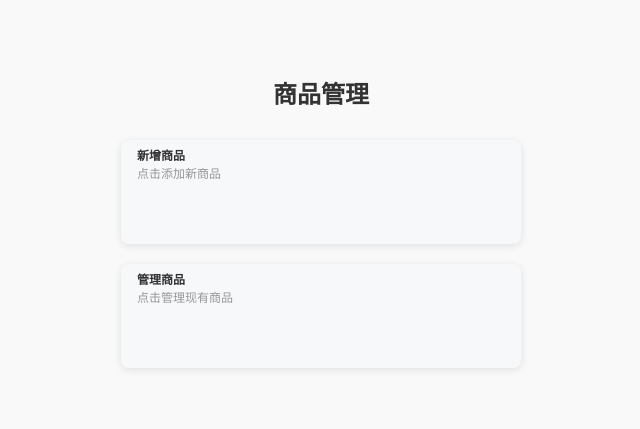
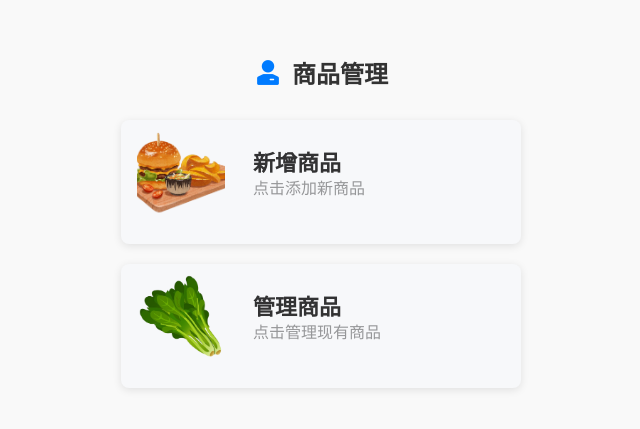
Before and after one commit to star-reader/ChuanzhiCup, a Vue app in the folder front_end/: page /product-list in a window 1280 px wide. Shown: the part 183-612 px from the top of the page, without its empty margins (319-959 px from the left). Built offline with nearby package versions, Linux system fonts and the light colour scheme; the HTML template or start-up script is replaced by a standard one.

Commit message:
update proruct list

```diff
--- a/front_end/src/components/ProductManagement/ProductList.vue
+++ b/front_end/src/components/ProductManagement/ProductList.vue
@@ -1,28 +1,31 @@
 <template>
   <div class="product-list-container">
-    <h2>商品管理</h2>
+    <h2>
+      <van-icon name="manager" class="header-icon" /> 商品管理
+    </h2>
 
     <van-card
       class="product-item"
       @click="addProduct"
       :title="'新增商品'"
       :desc="'点击添加新商品'"
-    >
-      <van-button size="small" type="primary" @click.stop="addProduct">添加</van-button>
-    </van-card>
+      :thumb="FoodAdd"
+    />
 
     <van-card
       class="product-item"
       @click="manageProducts"
       :title="'管理商品'"
       :desc="'点击管理现有商品'"
-    >
-      <van-button size="small" type="info" @click.stop="manageProducts">管理</van-button>
-    </van-card>
+      :thumb="FoodManage"
+    />
   </div>
 </template>
 
 <script lang="ts" setup>
+import FoodAdd from '@/assets/imgs/food-add.png';
+import FoodManage from '@/assets/imgs/food-manage.png';
+
 const addProduct = () => {
   // Logic to add a product
   console.log('新增商品');
@@ -34,7 +37,7 @@ const manageProducts = () => {
 };
 </script>
 
-<style scoped>
+<style lang="less" scoped>
 .product-list-container {
   display: flex;
   flex-direction: column;
@@ -49,6 +52,14 @@ h2 {
   margin-bottom: 20px;
   color: #333; /* Dark text color for the heading */
   font-size: 24px; /* Increased font size for better readability */
+  display: flex;
+  align-items: center; /* Center the icon and text vertically */
+}
+
+.header-icon {
+  font-size: 28px; /* Adjust icon size */
+  color: #007bff; /* Color for the icon */
+  margin-right: 10px; /* Space between icon and text */
 }
 
 .product-item {
--- a/front_end/src/main.ts
+++ b/front_end/src/main.ts
@@ -3,7 +3,8 @@ import { createPinia } from 'pinia'
 
 import App from './App.vue'
 import router from './router'
-import 'vant/lib/index.css';
+import 'vant/lib/index.css'
+import '@/themes/override.less'
 
 const app = createApp(App)
 
--- /dev/null
+++ b/front_end/src/themes/override.less
@@ -0,0 +1,15 @@
+.product-list-container{
+    .van-card__content{
+        margin-top: 20px;
+    }
+    .van-card__title{
+        font-size: 22px;
+        line-height: 30px;
+    }
+    .van-card__desc{
+        font-size: 16px;
+    }
+    .van-card__content{
+        margin-left: 20px;
+    }
+}
```
